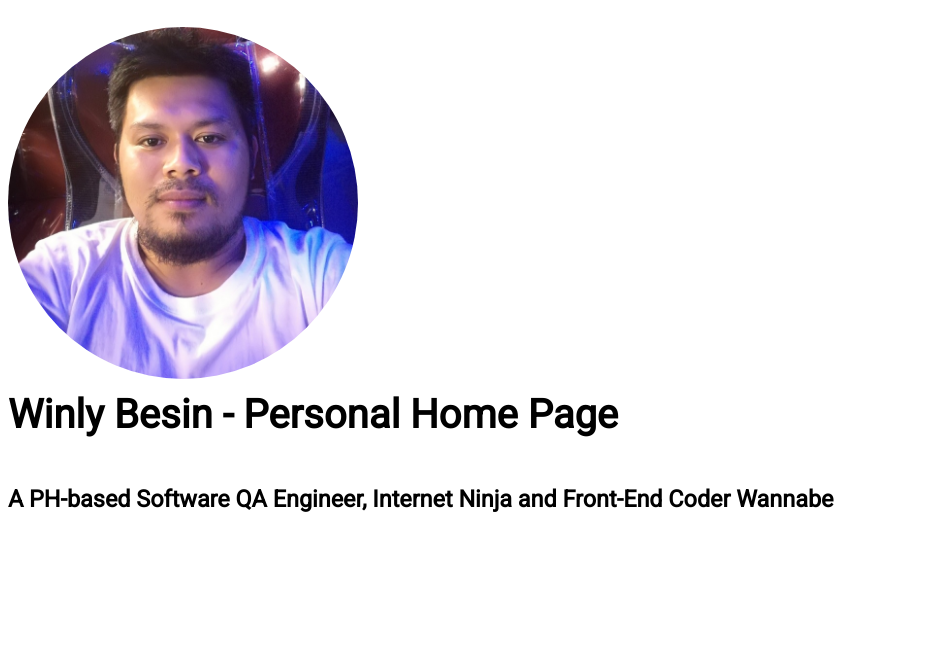
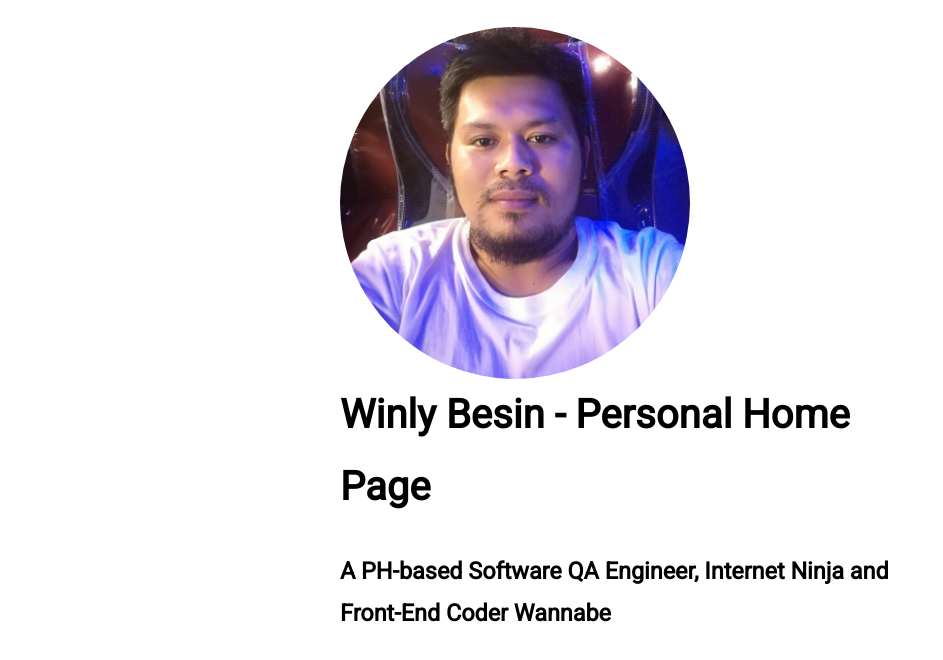
Before and after one commit to winlybesin/lywinhoo.github.io, a plain HTML site: page index.html in a window 1280 px wide. Shown: the whole page, without its empty margins (0-943 px from the left). Drawn offline with Linux system fonts and the light colour scheme.

Commit message:
Test
Testing

```diff
--- a/index.html
+++ b/index.html
@@ -9,6 +9,16 @@
 			line-height: 1.8;
 			color: #000000;
 		}
+
+		.container {
+		    position: absolute;
+		    height: 800px;
+		    width: 600px;
+		    margin: -400px 0 0 -300px;
+		    top: 50%;
+		    left: 50%;
+		}
+
 		img {
 			border-radius: 50%;
 			vertical-align: middle;
@@ -19,7 +29,9 @@
 	</style>
 </head>
 <body>
-	<h1><img border="0" src="images/mee.jpg">Winly Besin - Personal Home Page</h1>
-	<h3>A PH-based Software QA Engineer, Internet Ninja and Front-End Coder Wannabe</h3>
+	<div class="container">
+		<h1><img border="0" src="images/mee.jpg">Winly Besin - Personal Home Page</h1>
+		<h3>A PH-based Software QA Engineer, Internet Ninja and Front-End Coder Wannabe</h3>
+	</div>
 </body>
 </html>
```
